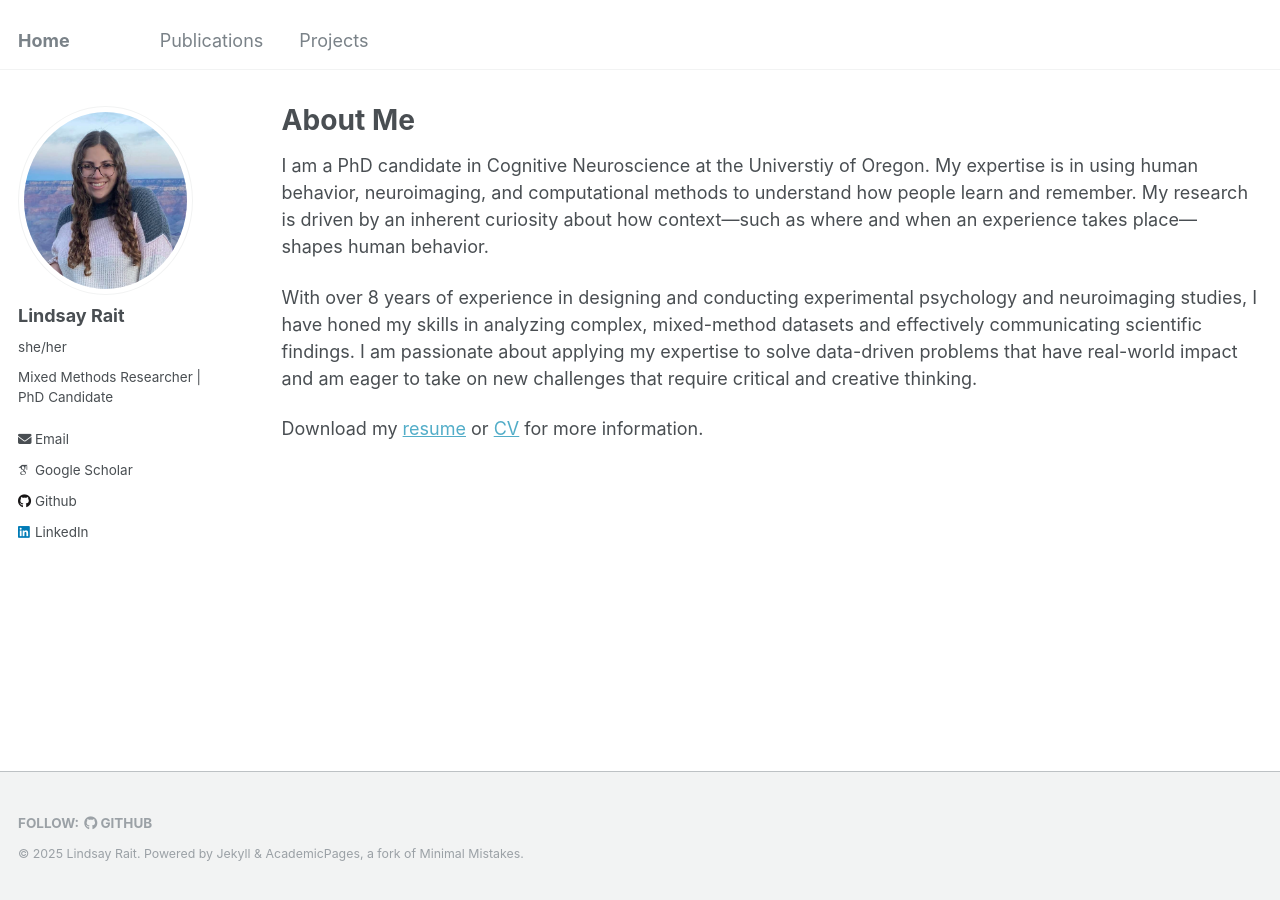
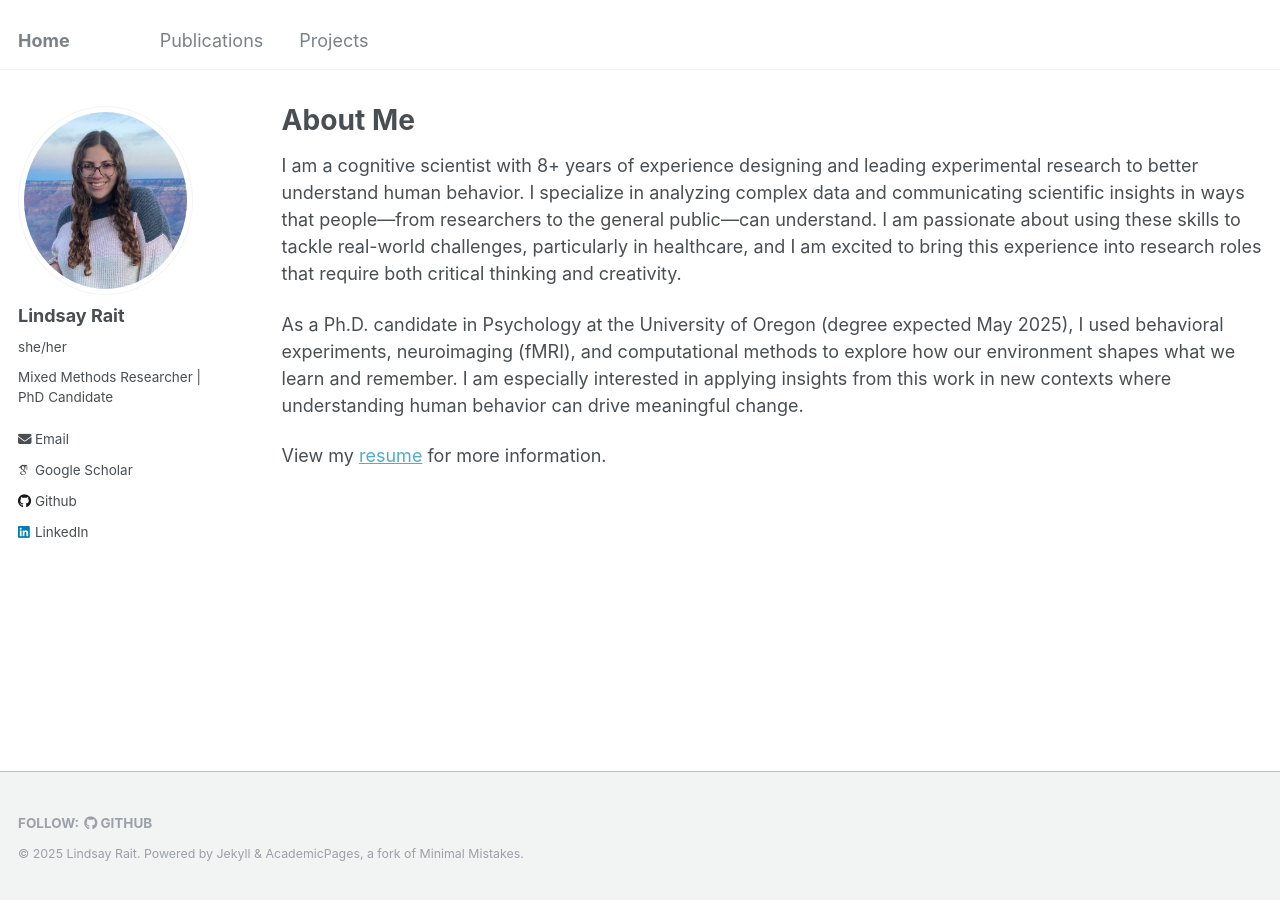
Before and after one commit to lindsay-rait/lindsay-rait.github.io, a Jekyll site: the page built from _pages/about.md, in a window 1280 px wide. Built offline with Jekyll 4.4.1, drawn with Linux system fonts in a browser that asks for light colours; some web fonts are replaced.

Commit message:
Update about.md

```diff
--- a/_pages/about.md
+++ b/_pages/about.md
@@ -20,8 +20,8 @@ redirect_from:
 </script>
 
 
-I am a PhD candidate in Cognitive Neuroscience at the Universtiy of Oregon. My expertise is in using human behavior, neuroimaging, and computational methods to understand how people learn and remember. My research is driven by an inherent curiosity about how context—such as where and when an experience takes place— shapes human behavior.
+I am a cognitive scientist with 8+ years of experience designing and leading experimental research to better understand human behavior. I specialize in analyzing complex data and communicating scientific insights in ways that people—from researchers to the general public—can understand. I am passionate about using these skills to tackle real-world challenges, particularly in healthcare, and I am excited to bring this experience into research roles that require both critical thinking and creativity.
 
-With over 8 years of experience in designing and conducting experimental psychology and neuroimaging studies, I have honed my skills in analyzing complex, mixed-method datasets and effectively communicating scientific findings. I am passionate about applying my expertise to solve data-driven problems that have real-world impact and am eager to take on new challenges that require critical and creative thinking.
+As a Ph.D. candidate in Psychology at the University of Oregon (degree expected May 2025), I used behavioral experiments, neuroimaging (fMRI), and computational methods to explore how our environment shapes what we learn and remember. I am especially interested in applying insights from this work in new contexts where understanding human behavior can drive meaningful change.
 
-Download my [resume](http://lindsay-rait.github.io/files/Rait_UX_Resume.pdf) or [CV](http://lindsay-rait.github.io/files/Rait_CV_1525.pdf) for more information.
+View my [resume](http://lindsay-rait.github.io/files/Rait_ResearchScientist_Resume.pdf) for more information.
```
